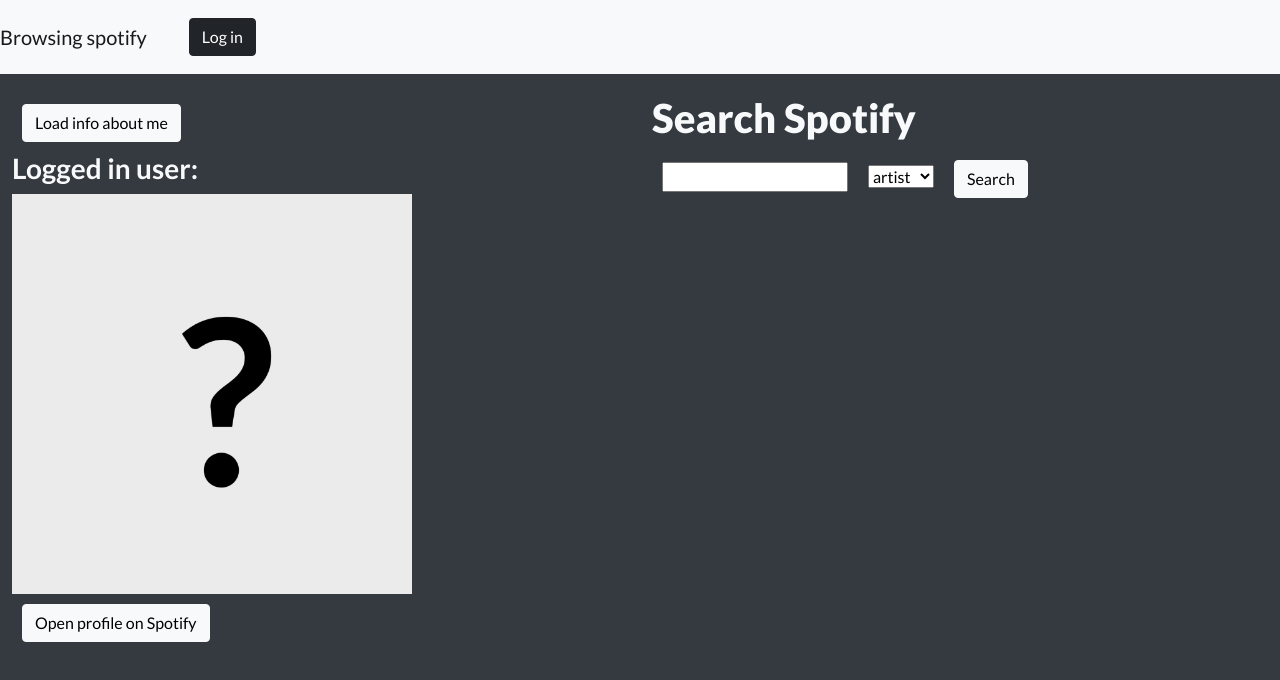
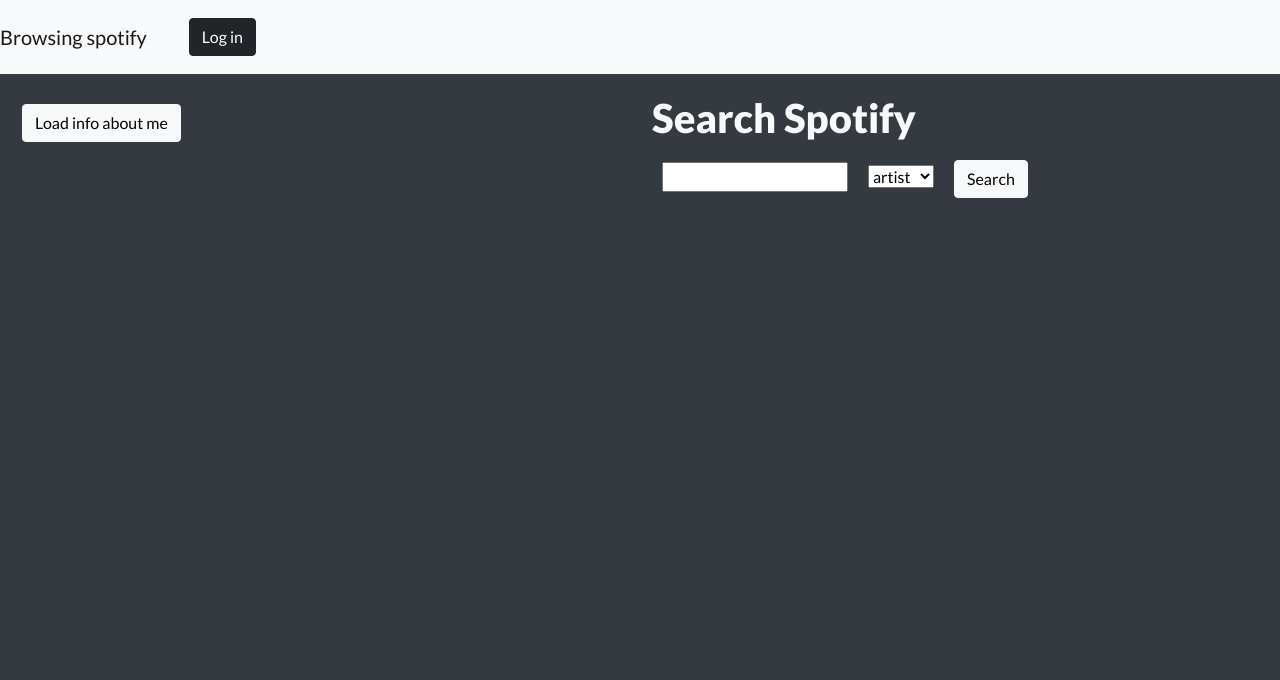
Before and after one commit to aliyavalieva/inf133-spotify, an Angular app in the folder client/: page / in a window 1280 px wide. Shown: the top 680 px of the page. Built offline with nearby package versions, Linux system fonts and the light colour scheme.

Commit message:
updated about

```diff
--- a/client/src/app/components/about/about.component.html
+++ b/client/src/app/components/about/about.component.html
@@ -1,9 +1,9 @@
 <!--define click callback to load about me information-->
 <button (click)="onClickAboutMe()" class="btn btn-light">Load info about me</button>
-<h3>Logged in user: {{name}}</h3>
+<h3 *ngIf="name != null">Logged in user: {{name}}</h3>
 <!--bind img src's to profile_pic-->
-<img [src]="profile_pic">
+<img *ngIf="name != null" [src]="profile_pic">
 <p>
 	<!--bind link's href to profile_link-->
-	<a [href]="profile_link" class="btn btn-light" target="_blank">Open profile on Spotify</a>
+	<a *ngIf="name != null" [href]="profile_link" class="btn btn-light" target="_blank">Open profile on Spotify</a>
 </p>
```
